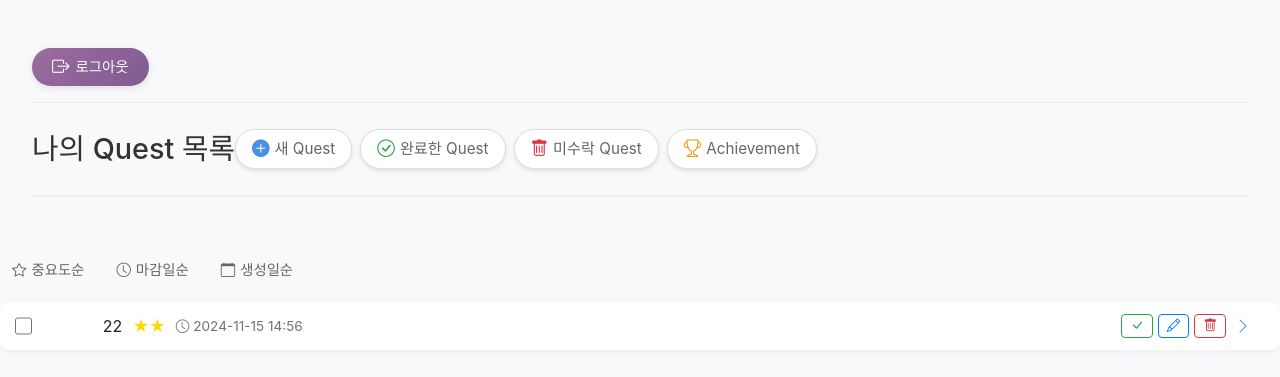
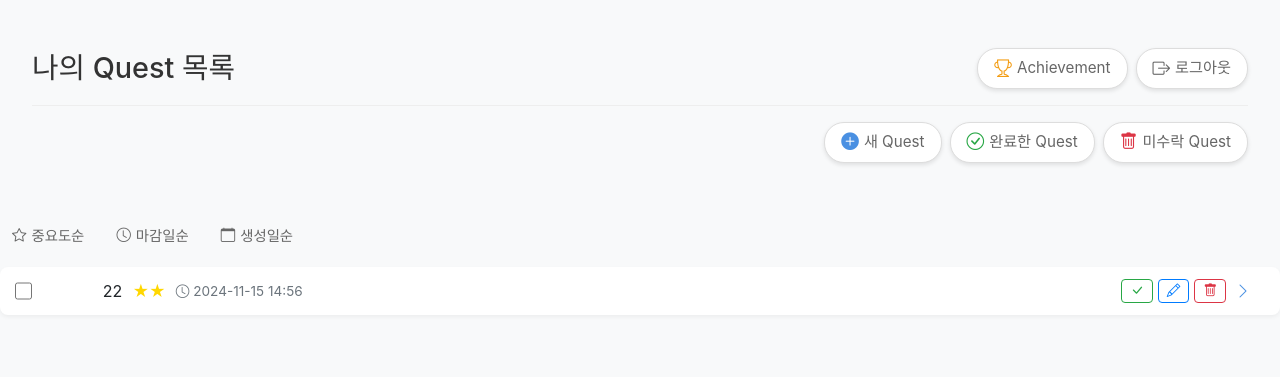
Before and after one commit to YoonMay26/todo-project, a Django app: page /todo/ in a window 1280 px wide. Shown: the top 377 px of the page. Run offline with Django 3.2, Linux system fonts and the light colour scheme; a user stored in the database is signed in; data comes from the database, SQL or seed files in the repository; both versions use the stored data as it was after the commit; parts of the project's set-up code (start-up, migrations or seed data) failed here and were passed over; some libraries are stand-ins or nearby versions.

Commit message:
15시 26분 커밋

```diff
--- a/todolist/todo/templates/todo/todo_list.html
+++ b/todolist/todo/templates/todo/todo_list.html
@@ -679,9 +679,15 @@
         padding: 1rem 0;
       }
 
-      .nav-buttons-container {
+      .top-buttons {
+        display: flex;
+        gap: 8px;
+      }
+
+      .nav-buttons {
         display: flex;
         justify-content: flex-end;
+        gap: 8px;
         margin-bottom: 1.5rem;
       }
 
@@ -689,11 +695,6 @@
         margin: 0;
         font-size: 1.8rem;
         color: #333;
-      }
-
-      .header-buttons {
-        display: flex;
-        gap: 8px;
       }
 
       .nav-btn {
@@ -731,16 +732,17 @@
   <body>
   <div class="container-fluid">
     <div class="top-nav">
-      <a href="{% url 'logout' %}" class="logout-btn">
-        <i class="bi bi-box-arrow-right"></i>
-        로그아웃
+      <h1>나의 Quest 목록</h1>
+      <div class="top-buttons">
+        <a href="{% url 'todo_stats' %}" class="nav-btn">
+          <i class="bi bi-trophy" style="color: #f39c12;"></i> Achievement
+        </a>
+        <a href="{% url 'logout' %}" class="nav-btn">
+          <i class="bi bi-box-arrow-right"></i> 로그아웃
         </a>
       </div>
-
-    <div class="header-container">
-      <div class="title-section">
-        <h1>나의 Quest 목록</h1>
-        <div class="header-buttons">
+    </div>
+    <div class="nav-buttons">
       <a href="{% url 'todo_post' %}" class="nav-btn">
         <i class="bi bi-plus-circle-fill" style="color: #4A90E2;"></i> 새 Quest
       </a>
@@ -750,11 +752,6 @@
       <a href="{% url 'trash_list' %}" class="nav-btn">
         <i class="bi bi-trash" style="color: #dc3545;"></i> 미수락 Quest
       </a>
-          <a href="{% url 'todo_stats' %}" class="nav-btn">
-            <i class="bi bi-trophy" style="color: #f39c12;"></i> Achievement
-          </a>
-        </div>
-      </div>
     </div>
   </div>
 
--- a/todolist/todo/views.py
+++ b/todolist/todo/views.py
@@ -281,7 +281,14 @@ def todo_stats(request):
 def profile_view(request):
     return render(request, 'todo/profile.html', {'user': request.user})
 
-
+@login_required
+def profile(request):
+    user = request.user
+    context = {
+        'user': user,
+        'character_image': user.character_image,  # character_image 프로퍼티 사용
+    }
+    return render(request, 'todo/profile.html', context)
 
 @login_required
 def profile_edit(request):
```
Also changed, not shown: todolist/todo/models.py (+9 -0 lines), todolist/db.sqlite3. Lines whose indentation alone changed are shown as unchanged.
